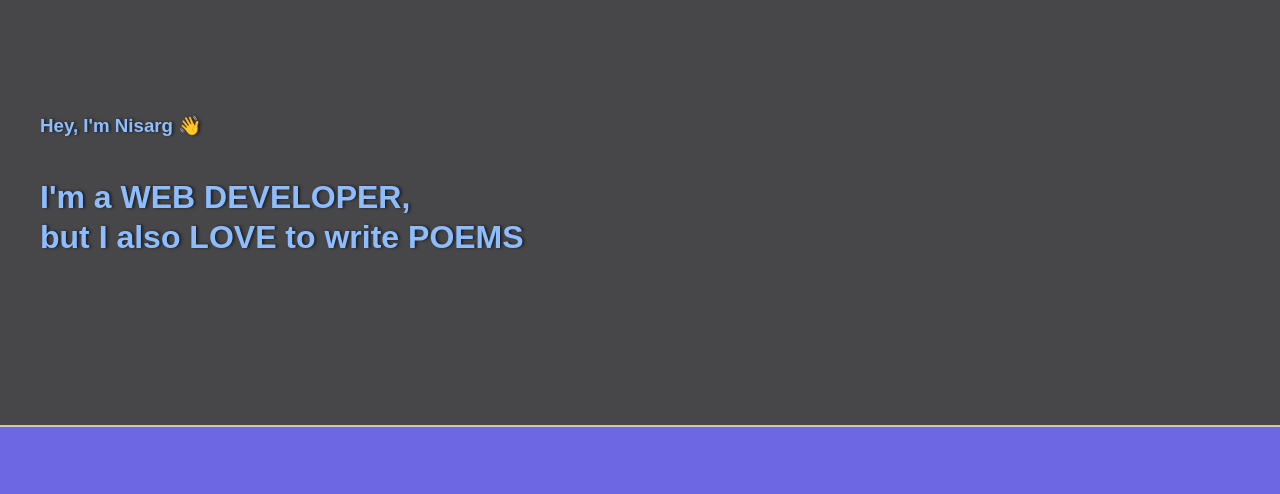
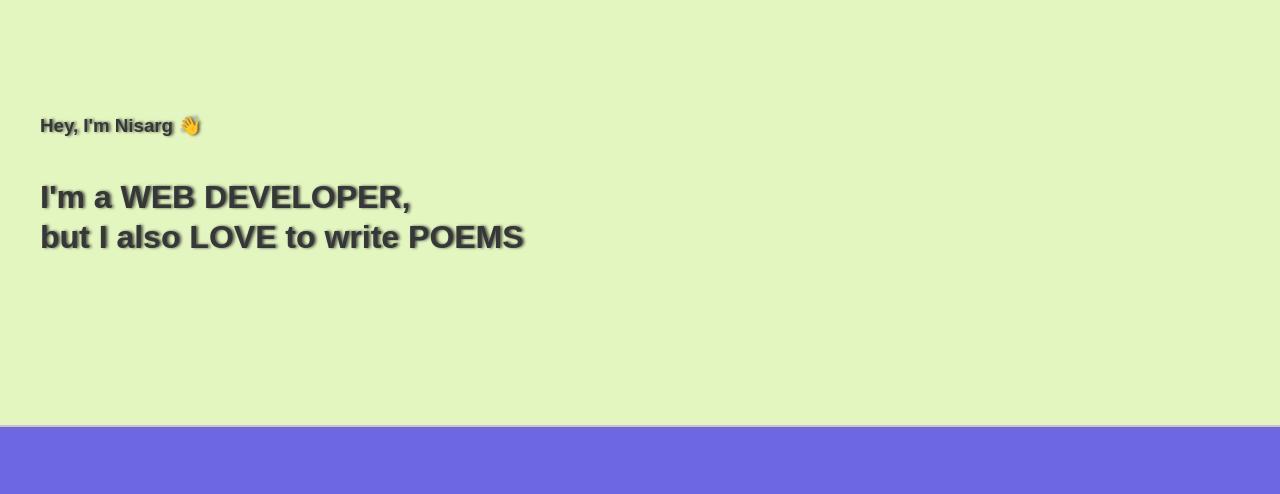
Before and after one commit to nisargmandaliya9/iwrite, a plain HTML site: page index.html in a window 1280 px wide. Shown: the part 75-569 px from the top of the page. Drawn offline with nearby package versions, Linux system fonts and the light colour scheme.

Commit message:
next to almost done

```diff
--- a/style.css
+++ b/style.css
@@ -70,8 +70,8 @@ body{
     font-family: 'Poppins', sans-serif;
     max-width: 100vw;
     height: 300px;
-    color: rgb(142, 189, 255);
-    background-color: #474649;
+    color: rgb(53, 55, 57);
+    background-color: #e4f6c0;
     text-shadow: 2px 0 3px rgba(12, 12, 12, 0.67);
     border-bottom: 2px solid rgb(206, 195, 195);
     padding-top: 150px;
```
